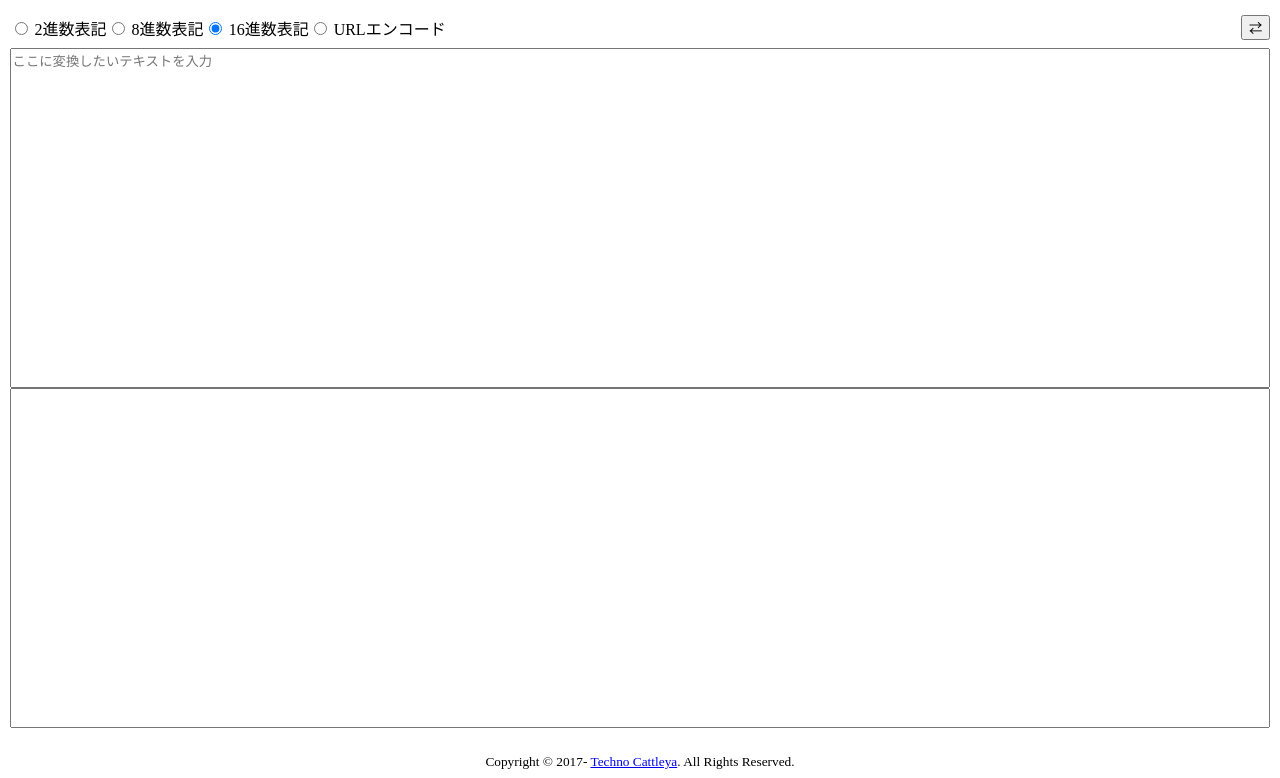
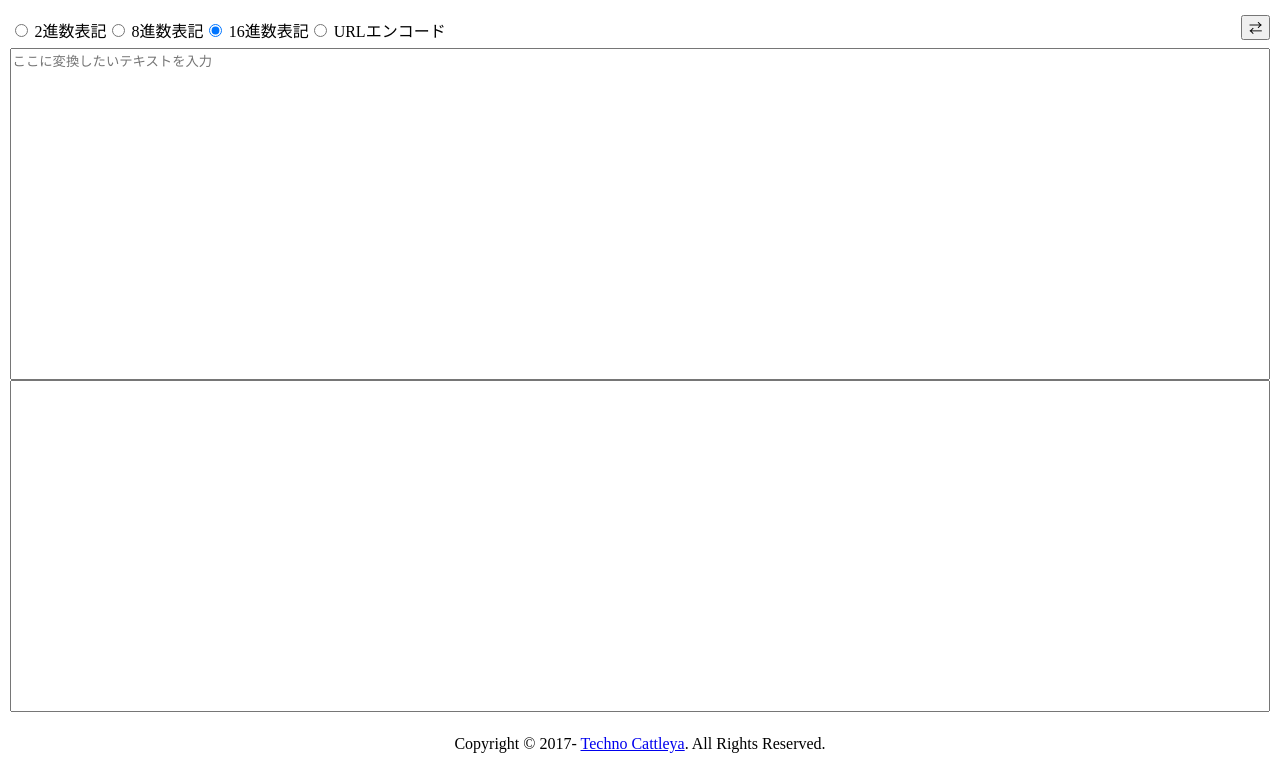
Before and after one commit to technocattleya/charset-editor, a website: page src/raw/index.html in a window 1280 px wide. Shown: the part 81-859 px from the top of the page. Drawn offline with nearby package versions, Linux system fonts and the light colour scheme; files that its build step writes are made by us from their sources.

Commit message:
Add reset CSS

```diff
--- /dev/null
+++ b/docs/css/reset.css
@@ -0,0 +1,48 @@
+/* http://meyerweb.com/eric/tools/css/reset/
+   v2.0 | 20110126
+   License: none (public domain)
+*/
+
+html, body, div, span, applet, object, iframe,
+h1, h2, h3, h4, h5, h6, p, blockquote, pre,
+a, abbr, acronym, address, big, cite, code,
+del, dfn, em, img, ins, kbd, q, s, samp,
+small, strike, strong, sub, sup, tt, var,
+b, u, i, center,
+dl, dt, dd, ol, ul, li,
+fieldset, form, label, legend,
+table, caption, tbody, tfoot, thead, tr, th, td,
+article, aside, canvas, details, embed,
+figure, figcaption, footer, header, hgroup,
+menu, nav, output, ruby, section, summary,
+time, mark, audio, video {
+	margin: 0;
+	padding: 0;
+	border: 0;
+	font-size: 100%;
+	font: inherit;
+	vertical-align: baseline;
+}
+/* HTML5 display-role reset for older browsers */
+article, aside, details, figcaption, figure,
+footer, header, hgroup, menu, nav, section {
+	display: block;
+}
+body {
+	line-height: 1;
+}
+ol, ul {
+	list-style: none;
+}
+blockquote, q {
+	quotes: none;
+}
+blockquote:before, blockquote:after,
+q:before, q:after {
+	content: '';
+	content: none;
+}
+table {
+	border-collapse: collapse;
+	border-spacing: 0;
+}
--- /dev/null
+++ b/src/raw/css/reset.css
@@ -0,0 +1,48 @@
+/* http://meyerweb.com/eric/tools/css/reset/
+   v2.0 | 20110126
+   License: none (public domain)
+*/
+
+html, body, div, span, applet, object, iframe,
+h1, h2, h3, h4, h5, h6, p, blockquote, pre,
+a, abbr, acronym, address, big, cite, code,
+del, dfn, em, img, ins, kbd, q, s, samp,
+small, strike, strong, sub, sup, tt, var,
+b, u, i, center,
+dl, dt, dd, ol, ul, li,
+fieldset, form, label, legend,
+table, caption, tbody, tfoot, thead, tr, th, td,
+article, aside, canvas, details, embed,
+figure, figcaption, footer, header, hgroup,
+menu, nav, output, ruby, section, summary,
+time, mark, audio, video {
+	margin: 0;
+	padding: 0;
+	border: 0;
+	font-size: 100%;
+	font: inherit;
+	vertical-align: baseline;
+}
+/* HTML5 display-role reset for older browsers */
+article, aside, details, figcaption, figure,
+footer, header, hgroup, menu, nav, section {
+	display: block;
+}
+body {
+	line-height: 1;
+}
+ol, ul {
+	list-style: none;
+}
+blockquote, q {
+	quotes: none;
+}
+blockquote:before, blockquote:after,
+q:before, q:after {
+	content: '';
+	content: none;
+}
+table {
+	border-collapse: collapse;
+	border-spacing: 0;
+}
--- a/src/raw/index.html
+++ b/src/raw/index.html
@@ -6,6 +6,7 @@
   <meta name="viewport" content="width=device-width, initial-scale=1.0">
   <meta http-equiv="X-UA-Compatible" content="ie=edge">
 
+  <link rel="stylesheet" href="css/reset.css">
   <link rel="stylesheet" href="css/style.css">
 
   <!--<script type="text/javascript" src="https://unpkg.com/vue"></script>-->
--- a/src/scss/style.scss
+++ b/src/scss/style.scss
@@ -1,13 +1,31 @@
-html,
-body,
-p {
-    margin: 0;
+/* --------------------------------
+
+Primary style
+
+-------------------------------- */
+
+html * {
+    -webkit-font-smoothing: antialiased;
+    -moz-osx-font-smoothing: grayscale;
+}
+
+*,
+*:after,
+*:before {
+    -webkit-box-sizing: border-box;
+    -moz-box-sizing: border-box;
+    box-sizing: border-box;
 }
 
 body,
 html,
 #app {
+    /* important */
     height: 100%;
+}
+
+body {
+    font-size: 100%;
 }
 
 
@@ -22,6 +40,11 @@
 
 .container {
     padding: 0.5rem 0.67rem;
+    h1 {
+        font-size: 2em;
+        font-weight: bolder;
+        padding: 1rem 0rem;
+    }
 }
 
 .control {
@@ -29,6 +52,7 @@
     justify-content: space-between;
     align-items: flex-end;
     padding: 0 .6rem;
+    margin-top: 1rem;
 }
 
 .radio {
```
Also changed, not shown: docs/index.html (+1 -0 lines), docs/css/style.css.
